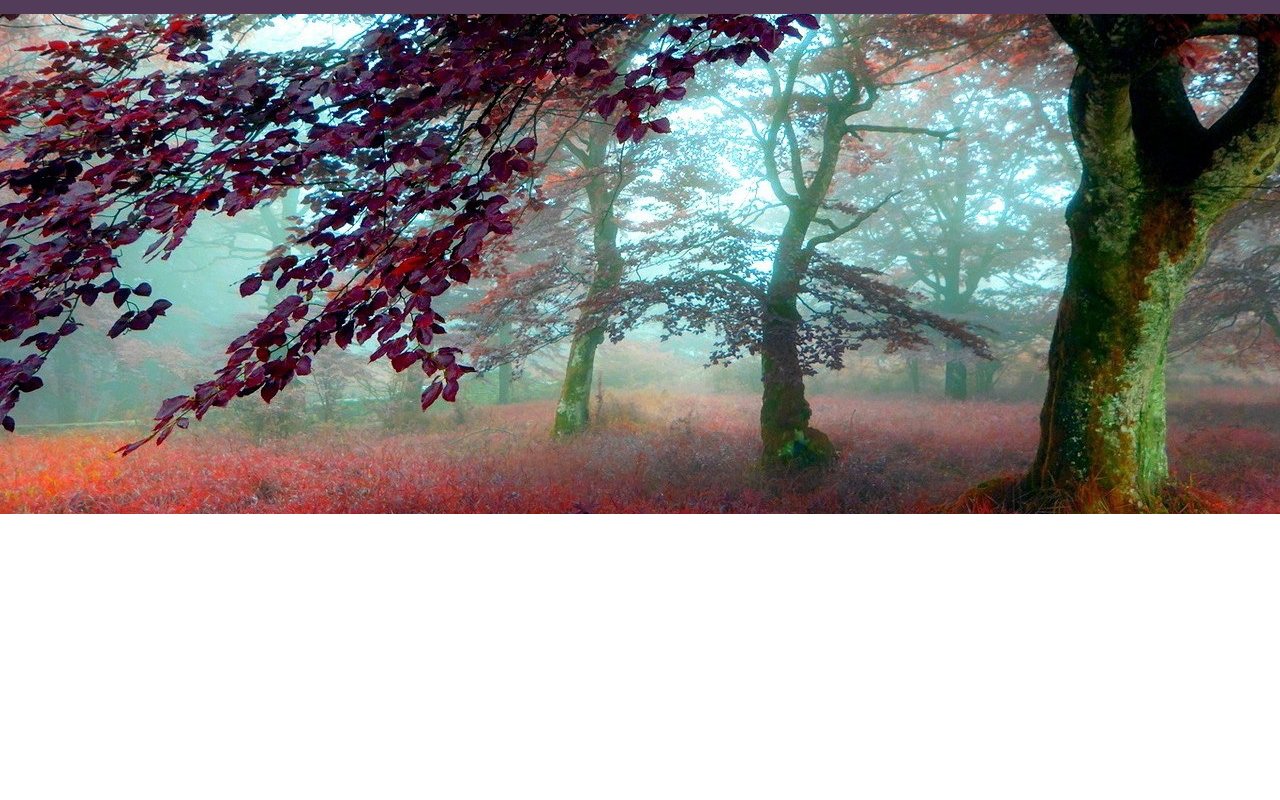
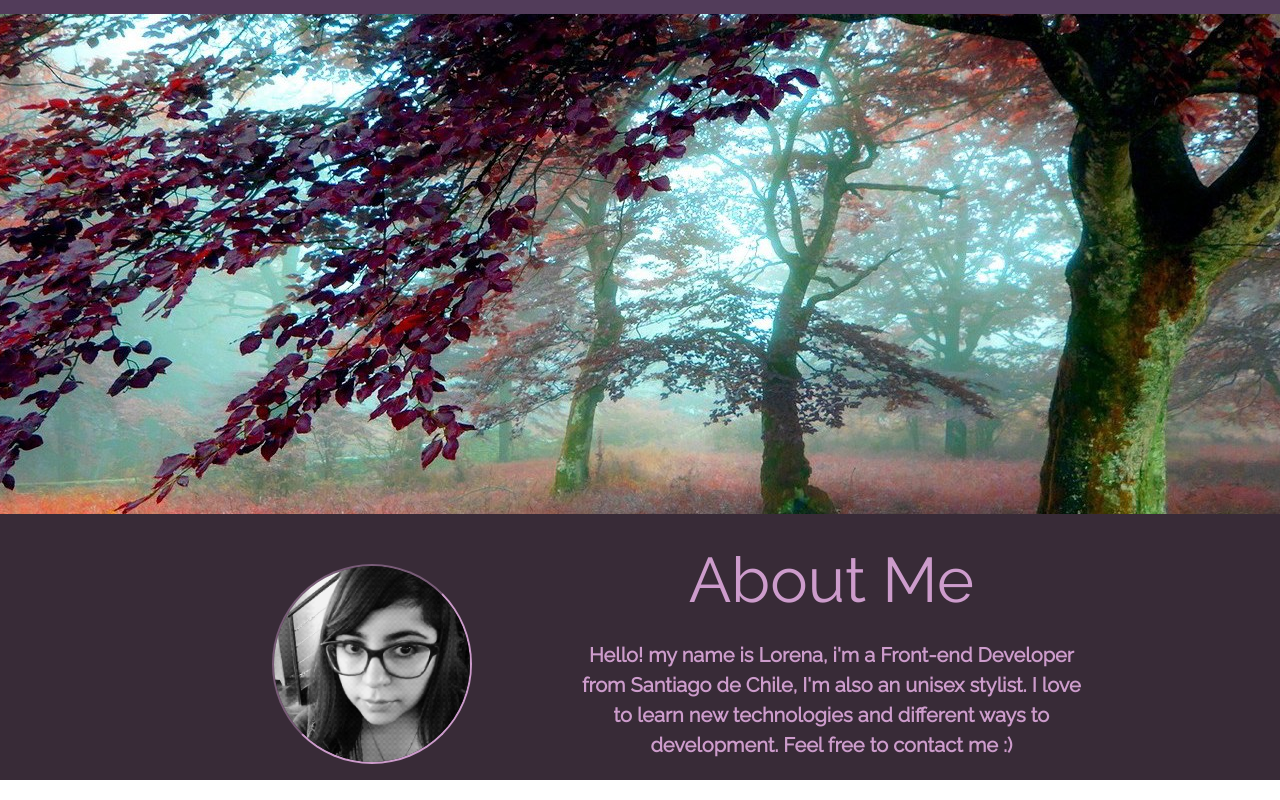
Before and after one commit to lpalominosf/lpalominosf, a plain HTML site: page index.html in a window 1280 px wide. Shown: the part 705-1505 px from the top of the page. Before the commit the page ends 1219 px from the top, so only its background shows below. Drawn offline with nearby package versions, Linux system fonts and the light colour scheme.

Commit message:
about me section

```diff
--- a/css/main.css
+++ b/css/main.css
@@ -6,6 +6,7 @@ scroll down. */
 body {
   background-image: url(../assets/img/wallpaper-prueba.jpg);
   background-repeat: no-repeat;
+  font-family: 'Raleway', sans-serif;;
 }
 
 .nav-wrapper {
@@ -41,3 +42,19 @@ body {
 .section {
   background-color: #523c5a;
 }
+
+.me {
+  border-style: inset;
+  border-width: 2px;
+  border-color: #cd9ccc;
+  align-content: flex-end;
+  margin-top: 20%;
+
+}
+
+#about-section {
+  background-color: #382b37;
+  color: #cd9ccc;
+  font-size: 20px;
+  font-weight: bold;
+}
--- a/index.html
+++ b/index.html
@@ -8,15 +8,16 @@
   <link rel="shortcut icon" href="assets/img/28001430_1982055202059808_1810725900_n.png">
   <link rel="stylesheet" href="https://cdnjs.cloudflare.com/ajax/libs/materialize/0.100.2/css/materialize.min.css">
   <link rel="stylesheet" href="css/main.css">
+  <link href="https://fonts.googleapis.com/css?family=Raleway" rel="stylesheet">
 
 <body>
   <!-- Navbar -->
   <nav>
     <div class="nav-wrapper">
       <a href="#" data-activates="slide-out" class="button-collapse"><i class="material-icons"></i></a>
-      <img class="brand-logo" src="assets/img/menacing.png" style="width: 60px; height: 60px;" alt="">
+      <img class="brand-logo" src="assets/img/logo.png" style="width: 70px; height: 60px;" alt="">
       <ul id="nav-mobile" class="right hide-on-med-and-down">
-        <li><a class="navbartext" href="">About Me</a></li>
+        <li><a class="navbartext" href="#about-section">About Me</a></li>
         <li><a class="navbartext" href="">Skills</a></li>
         <li><a class="navbartext" href="">Proyects</a></li>
         <li><a class="navbartext" href="">Contact</a></li>
@@ -37,6 +38,27 @@
   <div class="parallax-container">
     <div class="parallax"><img src="assets/img/wallpaper2.jpg"></div>
   </div>
+  <section id="about-section">
+    <div class="container">
+      <div class="row">
+        <div class="col s12 m12 l5 xl5 center">
+          <div class="container">
+            <img class="responsive-img circle me" style="width: 200px; height: 200px;" src="assets/img/yo.png" alt="yo">
+          </div>
+        </div>
+        <div class="col s12 m12 l7 xl7 center">
+          <h1 class="about-text">About Me</h1>
+          <p class="about-text">Hello! my name is Lorena, i'm a Front-end Developer from Santiago de Chile, I'm also an unisex stylist.
+          I love to learn new technologies and different ways to development.
+          Feel free to contact me :)</p>
+        </div>
+      </div>
+    </div>
+  </section>
+
+
+
+
 
   <script type="text/javascript" src="https://code.jquery.com/jquery-3.2.1.min.js"></script>
   <script src="https://cdnjs.cloudflare.com/ajax/libs/materialize/0.100.2/js/materialize.min.js"></script>
```
Also changed, not shown: assets/img/menacing.png, assets/img/yo.png (added).
